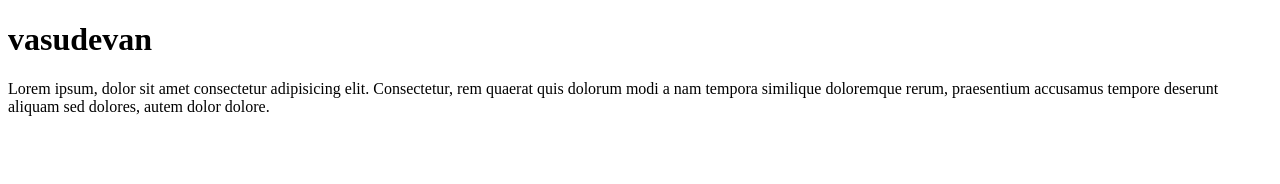
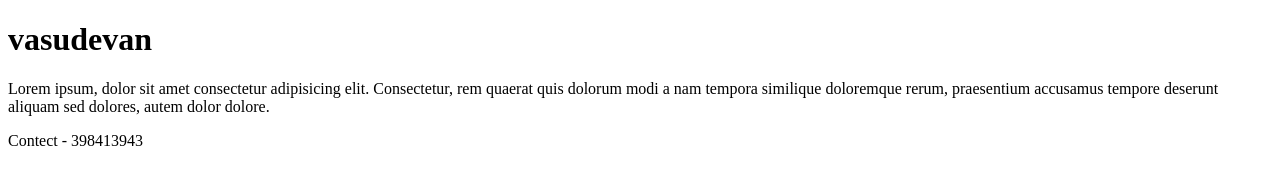
Before and after one commit to vasudevan-27/demo, a plain HTML site: page index.html in a window 1280 px wide. Drawn offline with Linux system fonts and the light colour scheme.

Commit message:
make change

```diff
--- a/index.html
+++ b/index.html
@@ -8,5 +8,6 @@
 <body>
     <h1>vasudevan</h1>
 <p>Lorem ipsum, dolor sit amet consectetur adipisicing elit. Consectetur, rem quaerat quis dolorum modi a nam tempora similique doloremque rerum, praesentium accusamus tempore deserunt aliquam sed dolores, autem dolor dolore.</p>
+<p>Contect - 398413943</p>
 </body>
 </html>
```
